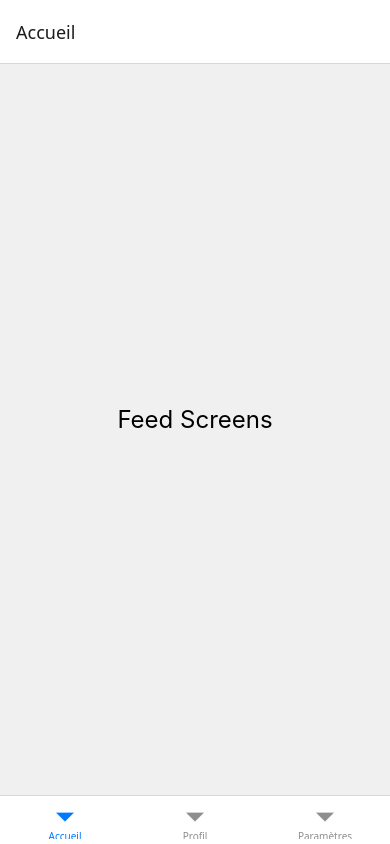
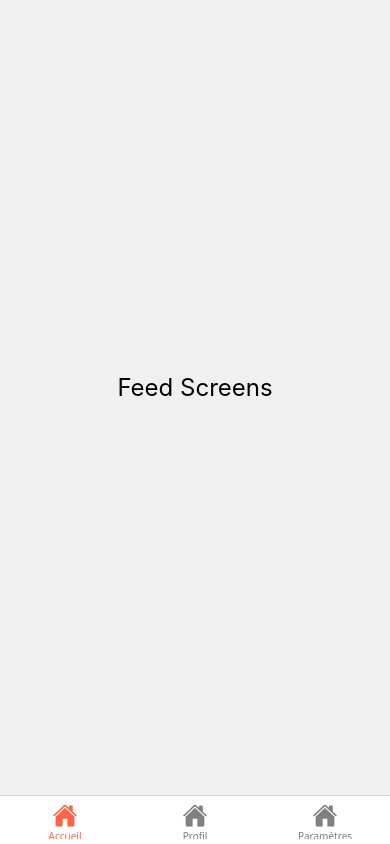
Before and after one commit to jujumichl/React-Tps, a React Native app in the folder tp3-naviguation/: screen / in a window 390 px wide. Built offline with nearby package versions, Linux system fonts and the light colour scheme.

Commit message:
ajout des icons post 5.5

```diff
--- a/tp3-naviguation/Navigation/MyTabNavigator.js
+++ b/tp3-naviguation/Navigation/MyTabNavigator.js
@@ -3,18 +3,39 @@ import { createBottomTabNavigator } from "@react-navigation/bottom-tabs";
 // import ProfileScreen from '../screens/ProfileScreen';
 // import SettingsScreen from '../screens/SettingsScreen';
 import SkeletonScreen from "../screens/SkeletonScreen";
+import { Ionicons } from '@expo/vector-icons';
 
 const Tab = createBottomTabNavigator();
+// Correspondance onglet → nom d'icône
+const ICONS = {
+    Feed: 'home',
+    Profile: 'person',
+    Settings: 'settings',
+};
+
 
 export default function MyTabNavigator() {
     return (
-        <Tab.Navigator>
+        <Tab.Navigator
+            screenOptions={({ route }) => ({   // ← fonction, pas objet
+                headerShown: false,
+                tabBarActiveTintColor: 'tomato',
+                tabBarInactiveTintColor: 'gray',
+                tabBarIcon: ({ color, size }) => (
+                    <Ionicons
+                        name='home'
+                        size={size}
+                        color={color}
+                    />
+                ),
+            })}
+        >
             <Tab.Screen name="Feed" component={SkeletonScreen}
-                options={{ title: 'Accueil'}} initialParams={{message: "Feed Screens"}}/>
+                options={{ title: 'Accueil' }} initialParams={{ message: "Feed Screens" }} />
             <Tab.Screen name="Profile" component={SkeletonScreen}
-                options={{ title: 'Profil' }} initialParams={{message: "Profile Screens"}}/>
+                options={{ title: 'Profil' }} initialParams={{ message: "Profile Screens" }} />
             <Tab.Screen name="Settings" component={SkeletonScreen}
-                options={{ title: 'Paramètres' }} initialParams={{message: "Settings Screens"}}/>
+                options={{ title: 'Paramètres' }} initialParams={{ message: "Settings Screens" }} />
         </Tab.Navigator>
     );
 }
--- a/tp3-naviguation/package.json
+++ b/tp3-naviguation/package.json
@@ -9,6 +9,7 @@
     "web": "expo start --web"
   },
   "dependencies": {
+    "@expo/vector-icons": "^15.1.1",
     "@react-navigation/bottom-tabs": "^7.15.7",
     "@react-navigation/native": "^7.2.0",
     "@react-navigation/native-stack": "^7.14.7",
```
Also changed, not shown: 1 other file (tests, documents, lock files or other folders).
